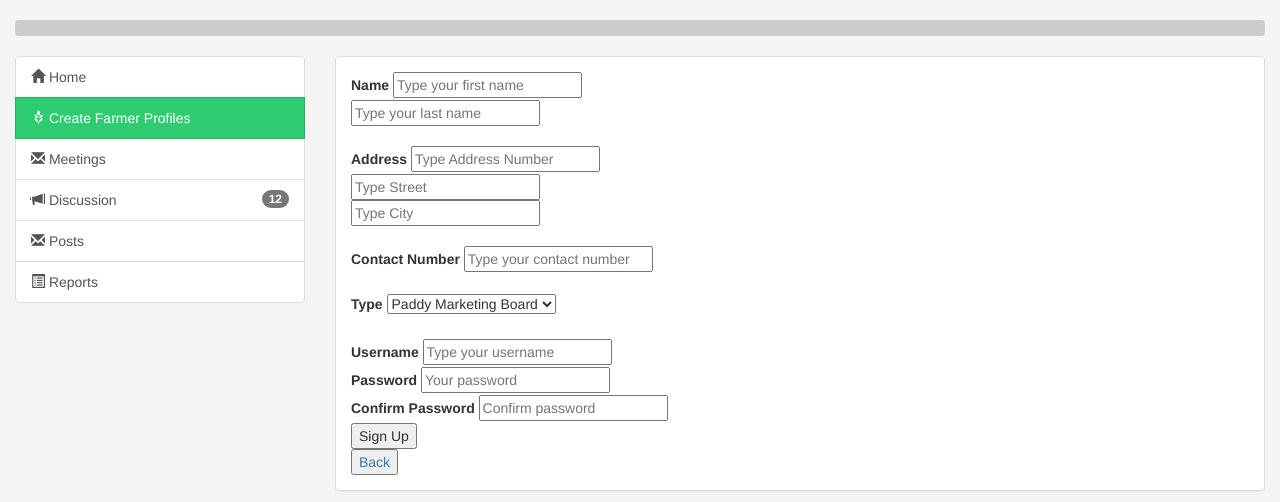
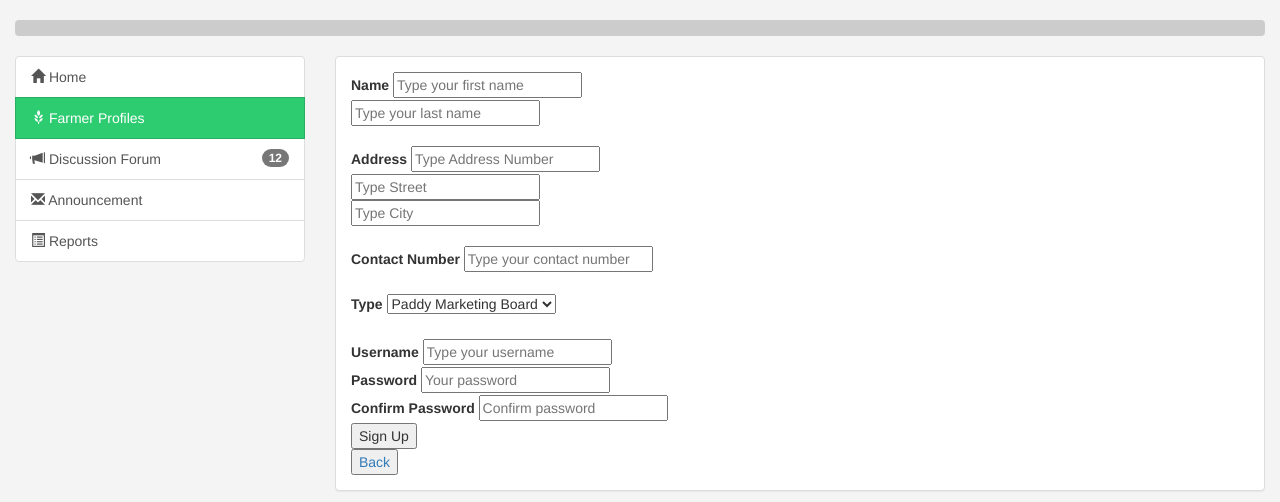
Before and after one commit to hisanhunais/EasyFarmWebApplication, a PHP site: page /view/agrarianservicecenter/agrariancreatepro.php in a window 1280 px wide. Shown: the part 115-617 px from the top of the page. Run offline with PHP 8.4, Linux system fonts and the light colour scheme; some libraries are stand-ins or nearby versions.

Commit message:
sidebar modified

```diff
--- a/view/agrarianservicecenter/agrariancreatepro.php
+++ b/view/agrarianservicecenter/agrariancreatepro.php
@@ -63,17 +63,7 @@
     <div class="container-fluid">
         <div class="row">
             <div class="col-md-3">
-                <div class="list-group">
-					  <a href="agrarianhome.php" class="list-group-item ">
-						<span class="glyphicon glyphicon-home" aria-hidden="true"></span> Home
-					  </a>
-
-					  <a href="agrariancreatepro.php" class="list-group-item active main-color-bg"><span class="glyphicon glyphicon-grain" aria-hidden="true"></span> Create Farmer Profiles</a>
-					  <a href="agrarianmeeting.php" class="list-group-item"><span class="glyphicon glyphicon-envelope" aria-hidden="true"></span> Meetings</a>
-					  <a href="agrariandiscussion.php" class="list-group-item"><span class="glyphicon glyphicon-bullhorn" aria-hidden="true"></span> Discussion <span class="badge">12</span></a>
-					  <a href="agrarianannouncement.php" class="list-group-item"><span class="glyphicon glyphicon-envelope" aria-hidden="true"></span> Posts</a>
-					  <a href="agrarianreport.php" class="list-group-item"><span class="glyphicon glyphicon-list-alt" aria-hidden="true"></span> Reports</a>
-					</div>
+				<?php include 'sidebar.php'; ?>
             </div>
 			<div class="col-md-9">
 					<div class="panel panel-default">
--- a/view/agrarianservicecenter/sidebar.php
+++ b/view/agrarianservicecenter/sidebar.php
@@ -1,7 +1,9 @@
 <?php
 
 // Initializing variables.
-$homeActive =  $paddyOrderActive = $transportActive = $reportActive = '';
+//null variables
+$homeActive =  $proActive = $annActive = $reportActive =$discussionActive= '';
+// if active change the colour
 $active = "active main-color-bg";
 
 switch(basename($_SERVER['PHP_SELF'])) {
@@ -11,12 +13,6 @@ switch(basename($_SERVER['PHP_SELF'])) {
     case 'agrariancreatepro.php';
         $proActive=$active;
     break;
-
-
-    case 'agrarianmeeting.php':
-        $meetingActive = $active;
-    break;
-
     case 'agrariandiscussion.php':
         $discussiontActive = $active;
     break;
@@ -42,9 +38,8 @@ switch(basename($_SERVER['PHP_SELF'])) {
                         <span class="glyphicon glyphicon-home" aria-hidden="true"></span> Home
                       </a>
 
-                      <a href="agrariancreatepro.php" class="list-group-item <?php echo $proActive;?>"><span class="glyphicon glyphicon-grain" aria-hidden="true"></span> Create Farmer Profiles</a>
-                      <a href="agrarianmeeting.php" class="list-group-item <?php echo $meetingActive;?>"><span class="glyphicon glyphicon-envelope" aria-hidden="true"></span> Meetings</a>
-                      <a href="agrariandiscussion.php" class="list-group-item <?php echo $discussionActive;?>"><span class="glyphicon glyphicon-bullhorn" aria-hidden="true"></span> Discussion <span class="badge">12</span></a>
-                      <a href="agrarianannouncement.php" class="list-group-item <?php echo $annActive;?>"><span class="glyphicon glyphicon-envelope" aria-hidden="true"></span> Posts</a>
+                      <a href="agrariancreatepro.php" class="list-group-item <?php echo $proActive;?>"><span class="glyphicon glyphicon-grain" aria-hidden="true"></span> Farmer Profiles</a>
+                      <a href="agrariandiscussion.php" class="list-group-item <?php echo $discussionActive;?>"><span class="glyphicon glyphicon-bullhorn" aria-hidden="true"></span> Discussion Forum<span class="badge">12</span></a>
+                      <a href="agrarianannouncement.php" class="list-group-item <?php echo $annActive;?>"><span class="glyphicon glyphicon-envelope" aria-hidden="true"></span> Announcement</a>
                       <a href="agrarianreport.php" class="list-group-item <?php echo $reportActive;?>"><span class="glyphicon glyphicon-list-alt" aria-hidden="true"></span> Reports</a>
 </div>
```
Also changed, not shown: view/agrarianservicecenter/agrarianannouncement.php (+1 -10 lines), view/agrarianservicecenter/agrariandiscussion.php (+1 -11 lines).
